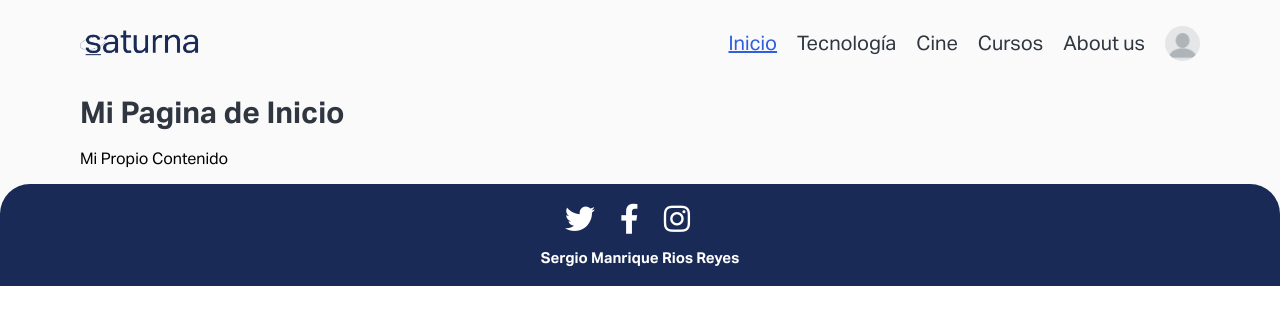
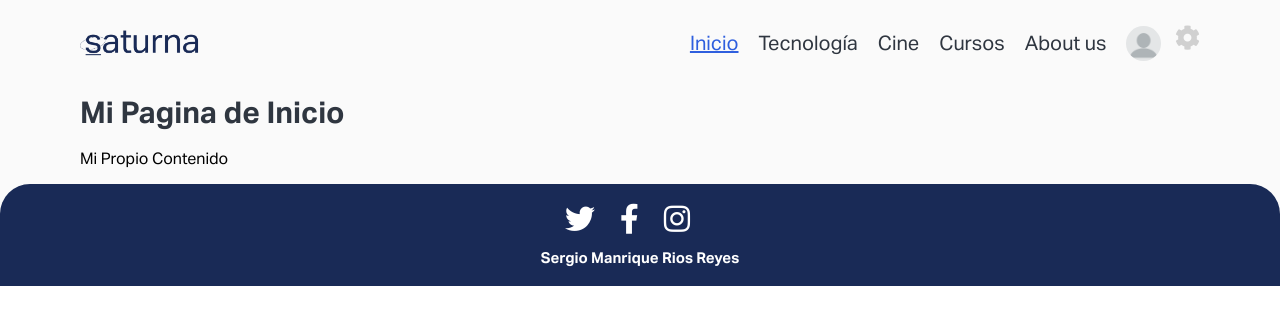
Before and after one commit to manrique-code/saturna-sistemaweb-portalesweb, a PHP site: page / in a window 1280 px wide. Shown: the top 325 px of the page. Run offline with PHP 8.4, Linux system fonts and the light colour scheme; a user stored in the database is signed in; data comes from the database, SQL or seed files in the repository; data that the repository does not hold is empty.

Commit message:
Añadido un botón para visualizar las opciones.

```diff
--- a/html/temas/daymode/css/styles.css
+++ b/html/temas/daymode/css/styles.css
@@ -54,6 +54,7 @@ h3 {
   display: flex;
   flex-flow: row wrap;
   justify-content: space-between;
+  align-items: center;
   opacity: 1;
   transition: 0.4s ease;
 }
@@ -278,6 +279,13 @@ h3 {
   margin: 10px auto;
   border-color: rgba(0, 0, 0, 0.2);
   border-radius: 10px;
+}
+
+.optionsButton {
+  margin-left: 10px;
+  color: #d0d0d0;
+  font-size: 25px;
+  align-self: center;
 }
 
 /* login overlay -------------------------------------------------------------------- */
--- a/html/temas/daymode/index.tema.php
+++ b/html/temas/daymode/index.tema.php
@@ -39,6 +39,10 @@
 <body>
     <div class="contenedor">
 
+        <?php
+
+        ?>
+
         <!-- barra de navegacion -->
         <header class="header">
             <div class="logo">
@@ -63,6 +67,8 @@
                                     echo "$urlSite/uploads/imagenes_usuarios/defaultimage.png";
                                 }
                             ?> alt="" id="img-perfil" title=<?php echo $currentUserId;?>>
+                            <i class="fas fa-cog optionsButton"></i>
+
                         <?php
                     } else { echo "Iniciar sesión";}
                 ?></div>
@@ -85,7 +91,6 @@
         </div>
 
 
-
         <footer>
             <div class="social-media">
                 <a href="#"><i class="fab fa-twitter"></i></a>
```
